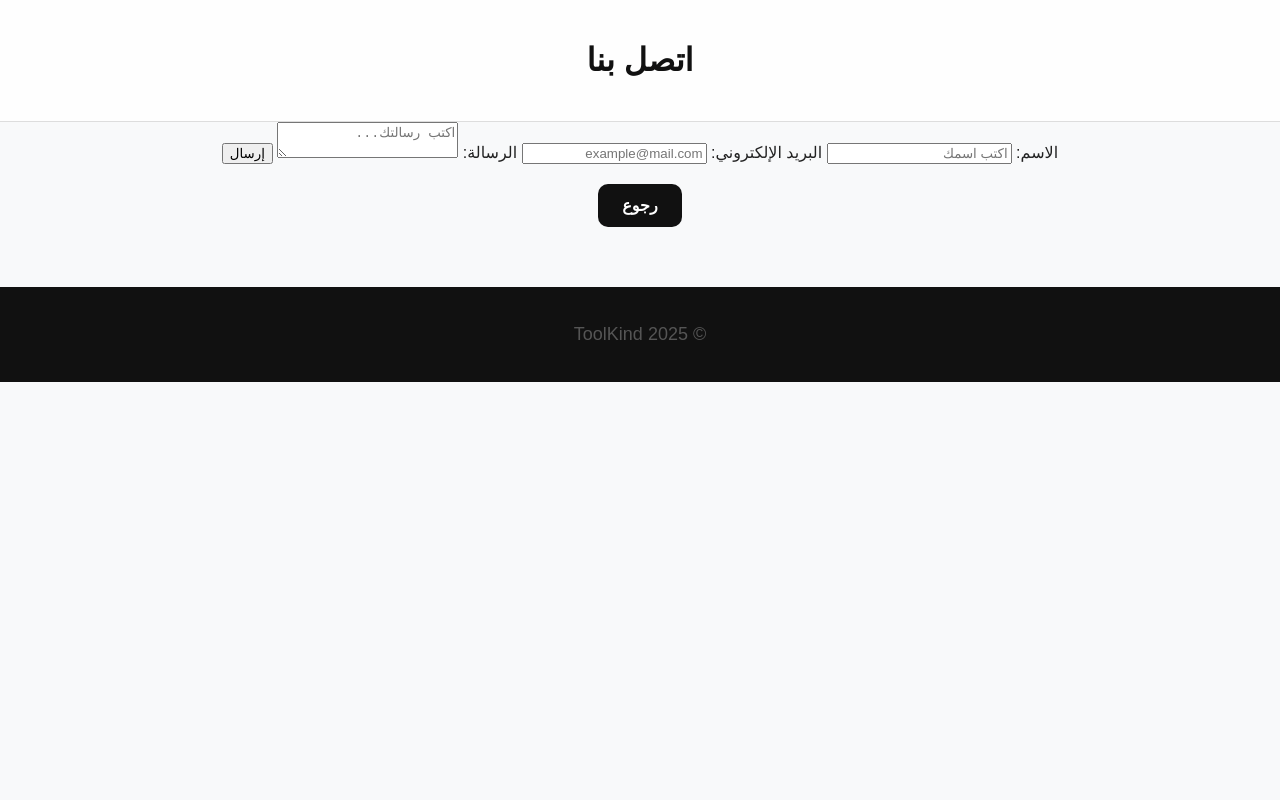
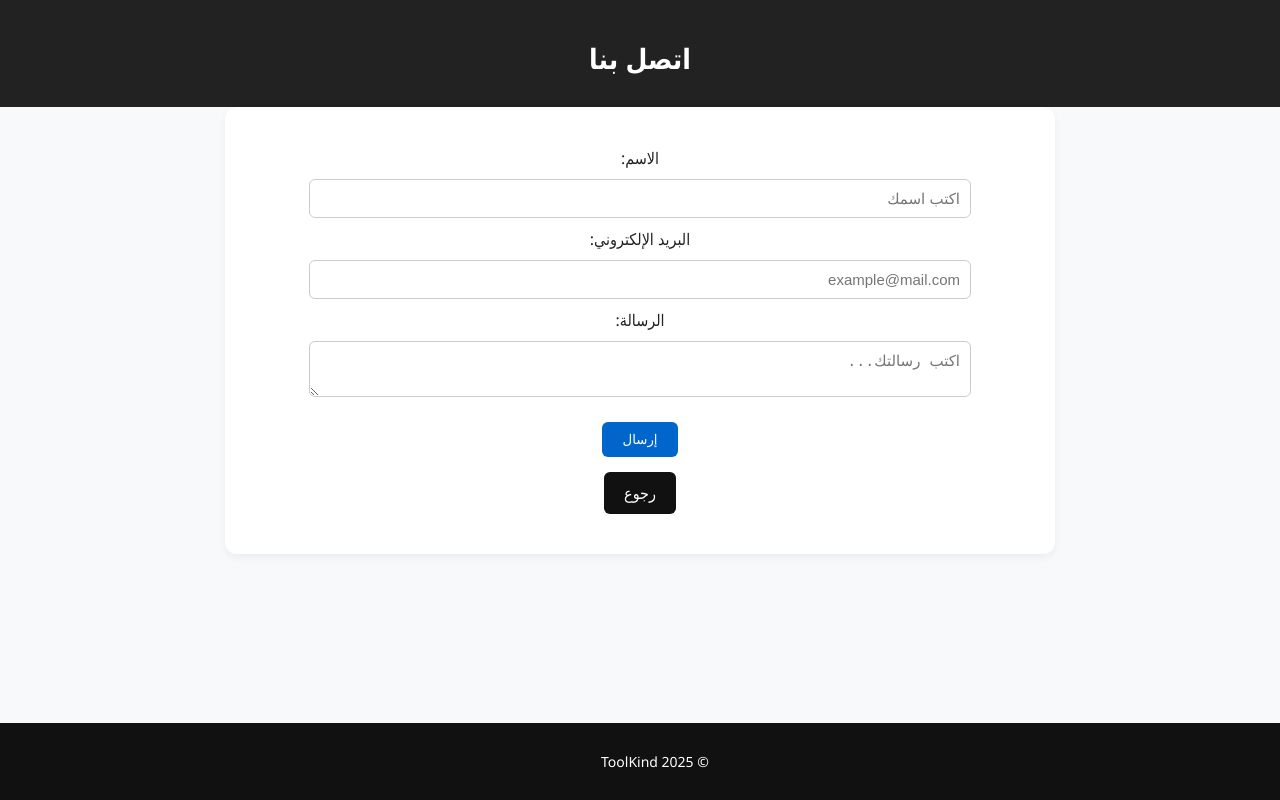
Before and after one commit to Masharyweb/toolkind-site, a plain HTML site: page contact.html in a window 1280 px wide. Drawn offline with Linux system fonts and the light colour scheme.

Commit message:
Update style.css

```diff
--- a/style.css
+++ b/style.css
@@ -1,100 +1,114 @@
-/* تصميم موقع ToolKind */
+/* ✅ ToolKind CSS Styling */
 body {
-  font-family: "Cairo", sans-serif;
+  font-family: "Segoe UI", "Tahoma", "Noto Kufi Arabic", sans-serif;
+  background-color: #f8f9fa;
+  color: #222;
   margin: 0;
   padding: 0;
+  direction: rtl;
   text-align: center;
-  background: #f8f9fa;
-  color: #222;
-  transition: background 0.3s, color 0.3s;
 }
 
 header {
-  padding: 20px 0;
-  background: #ffffffcc;
-  backdrop-filter: blur(10px);
-  border-bottom: 1px solid #ddd;
-  position: sticky;
-  top: 0;
+  background-color: #222;
+  color: #fff;
+  padding: 20px;
 }
 
-.logo {
+header h1 {
+  margin-bottom: 10px;
   font-size: 28px;
-  font-weight: 700;
+}
+
+nav a {
+  color: #fff;
+  text-decoration: none;
+  margin: 0 10px;
+  font-weight: 500;
+}
+
+nav a:hover {
+  text-decoration: underline;
+}
+
+main {
+  padding: 40px 15px;
+  max-width: 800px;
+  margin: auto;
+  background: #fff;
+  border-radius: 12px;
+  box-shadow: 0 4px 10px rgba(0,0,0,0.05);
+}
+
+h2 {
   color: #111;
 }
 
-#langToggle {
-  background: #0077ff;
+.btn, button {
+  display: inline-block;
+  padding: 10px 20px;
+  margin-top: 15px;
+  background-color: #111;
+  color: #fff;
   border: none;
-  color: #fff;
-  padding: 8px 15px;
-  border-radius: 8px;
+  border-radius: 6px;
   cursor: pointer;
-  font-weight: 600;
-  margin-left: 10px;
-  transition: background 0.3s;
+  text-decoration: none;
 }
 
-#langToggle:hover {
-  background: #005fd4;
-}
-
-.hero-content {
-  padding: 60px 20px;
-}
-
-h1, h2, h3 {
-  color: #111;
-}
-
-p {
-  color: #555;
-  line-height: 1.6;
-  font-size: 18px;
-}
-
-.btn {
-  display: inline-block;
-  background: #111;
-  color: #fff;
-  text-decoration: none;
-  padding: 12px 24px;
-  border-radius: 10px;
-  margin-top: 20px;
-  transition: all 0.3s ease;
-  font-weight: 600;
-}
-
-.btn:hover {
-  background: #0077ff;
-  transform: translateY(-3px);
+.btn:hover, button:hover {
+  background-color: #333;
 }
 
 footer {
-  background: #111;
+  background-color: #111;
   color: #fff;
-  padding: 15px 0;
+  padding: 15px;
+  position: fixed;
+  bottom: 0;
+  left: 0;
+  width: 100%;
   font-size: 14px;
-  margin-top: 60px;
 }
 
-/* وضع ليلي */
-body.dark {
-  background: #0e0e0e;
-  color: #eee;
+ul.tool-list {
+  list-style: none;
+  padding: 0;
 }
 
-body.dark header {
-  background: #111;
-  border-color: #222;
+ul.tool-list li {
+  margin: 10px 0;
 }
 
-body.dark .btn {
-  background: #0077ff;
-  color: #fff;
+ul.tool-list a {
+  text-decoration: none;
+  color: #0066cc;
+  font-weight: bold;
 }
 
-body.dark footer {
-  background: #000;
+ul.tool-list a:hover {
+  text-decoration: underline;
 }
+
+form {
+  display: flex;
+  flex-direction: column;
+  gap: 10px;
+  align-items: center;
+}
+
+input, textarea {
+  width: 80%;
+  padding: 10px;
+  border: 1px solid #ccc;
+  border-radius: 6px;
+  font-size: 15px;
+}
+
+button {
+  background-color: #0066cc;
+}
+
+button:hover {
+  background-color: #004999;
+}
```
